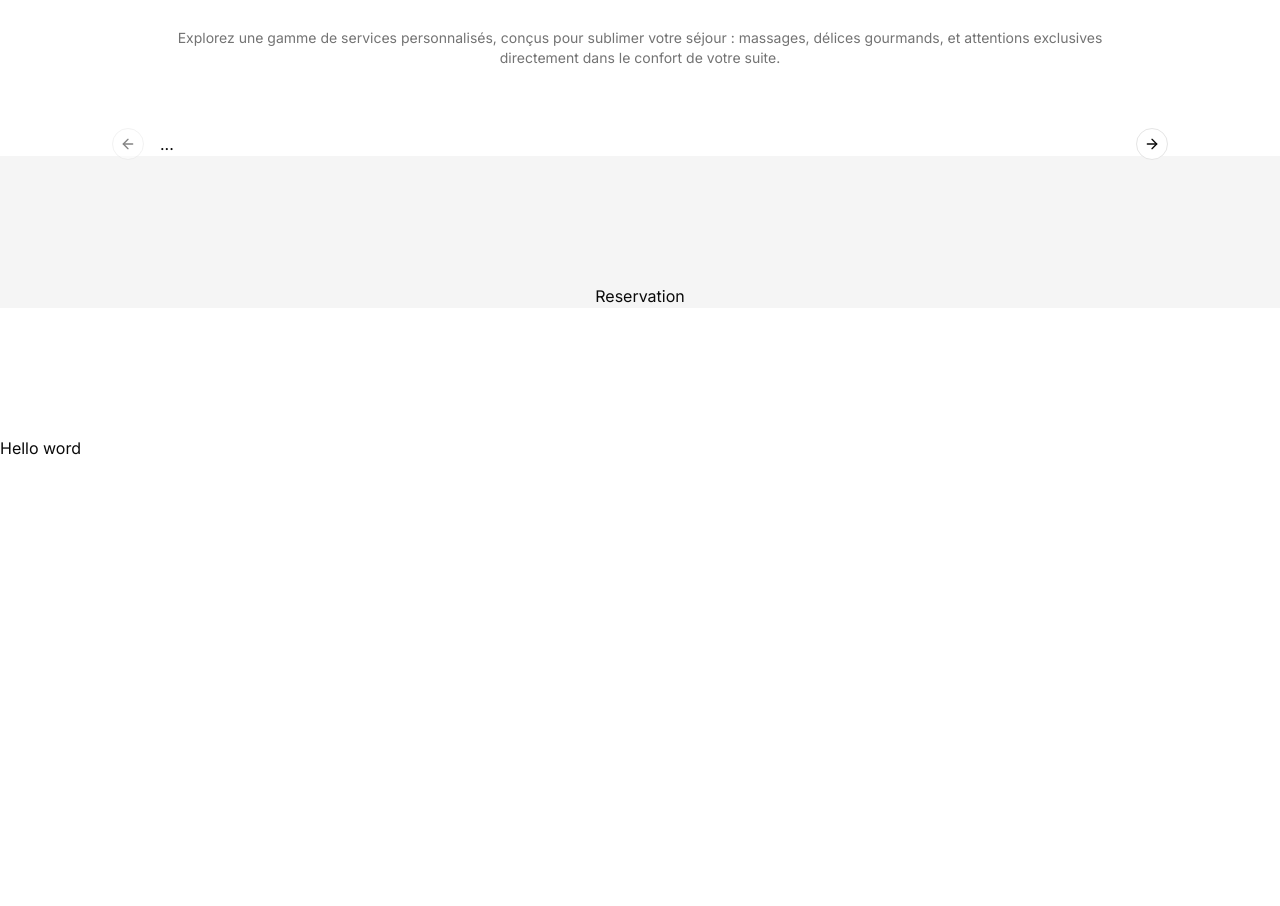
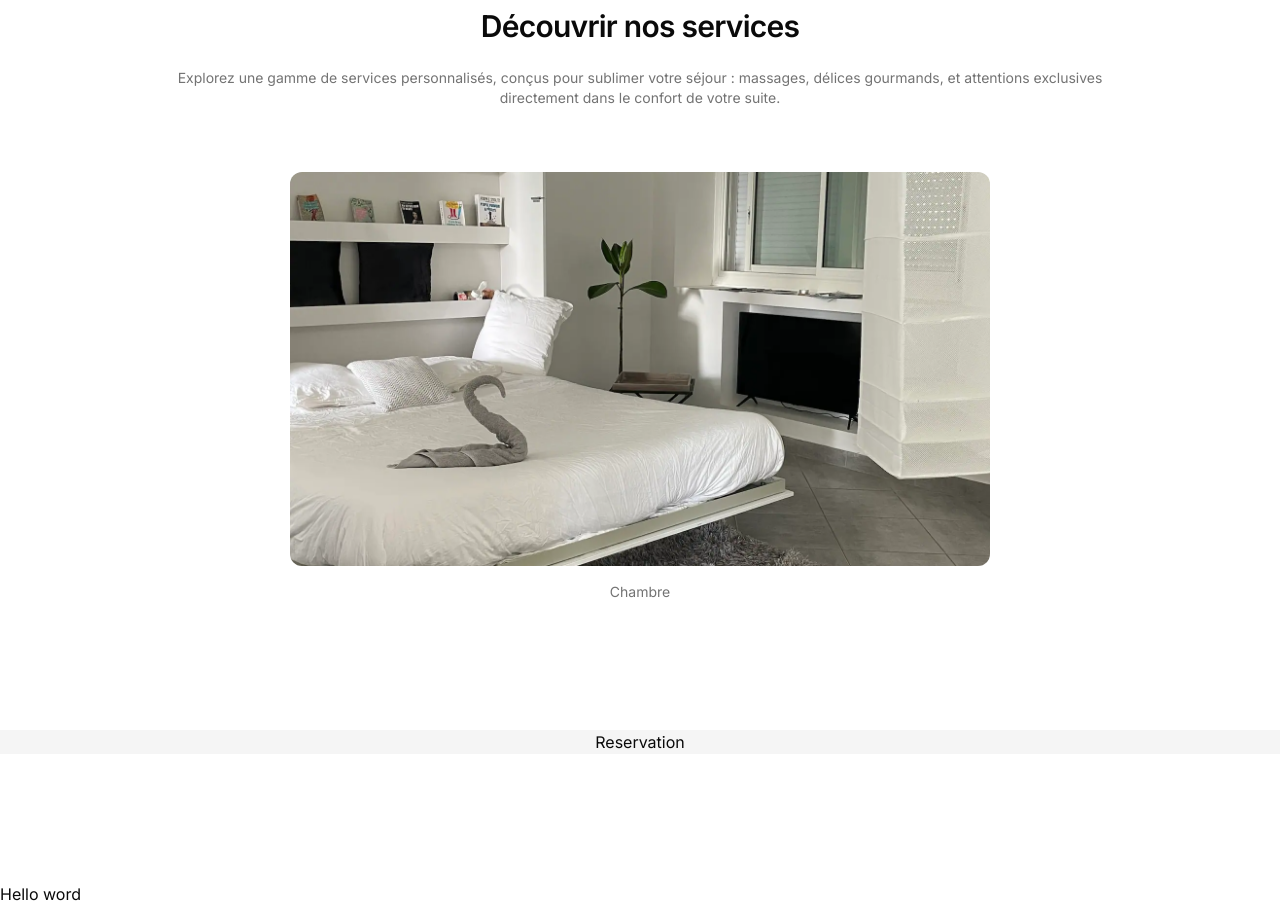
Before and after one commit to Firzus/nuit-detente-app, a Next.js app: page / in a window 1280 px wide. Shown: the part 1748-2654 px from the top of the page. Before the commit the page ends 2208 px from the top, so only its background shows below. Built offline with nearby package versions, Linux system fonts and the light colour scheme.

Commit message:
Add autoplay functionality to services carousel and update layout for hero and reservation components

```diff
--- a/package.json
+++ b/package.json
@@ -15,6 +15,7 @@
     "@radix-ui/react-tooltip": "^1.1.4",
     "class-variance-authority": "^0.7.1",
     "clsx": "^2.1.1",
+    "embla-carousel-autoplay": "^8.5.1",
     "embla-carousel-react": "^8.5.1",
     "lucide-react": "^0.461.0",
     "next": "15.0.3",
--- a/src/components/home/hero.tsx
+++ b/src/components/home/hero.tsx
@@ -25,13 +25,16 @@ export default function Hero() {
         </Button>
       </span>
 
-      <Image
-        className="mt-16 aspect-video rounded-3xl object-cover object-center"
-        src={HeroIMG}
-        alt="Aperçu de la suite avec piscine intérieure."
-        sizes="(min-width: 1280px) 960px, 100vw"
-        priority
-      />
+      <div className="relative mt-16 aspect-video size-full overflow-hidden rounded-3xl">
+        <Image
+          className="object-cover object-center"
+          src={HeroIMG.src}
+          alt="Aperçu de la suite avec piscine intérieure."
+          priority
+          fill
+          sizes="(min-width: 1280px) 960px, 100vw"
+        />
+      </div>
     </div>
   )
 }
--- a/src/components/home/reservation.tsx
+++ b/src/components/home/reservation.tsx
@@ -2,7 +2,7 @@ export default function Reservation() {
   return (
     <div
       id="reservation"
-      className="container flex flex-col items-center bg-secondary pt-10 sm:pt-20 xl:pt-32"
+      className="container mt-10 flex flex-col items-center bg-secondary sm:mt-20 xl:mt-32"
     >
       <p>Reservation</p>
     </div>
--- a/src/components/home/services.tsx
+++ b/src/components/home/services.tsx
@@ -1,12 +1,18 @@
-import {
-  Carousel,
-  CarouselContent,
-  CarouselItem,
-  CarouselNext,
-  CarouselPrevious,
-} from '@/components/ui/carousel'
+'use client'
+
+import React from 'react'
+
+import Image from 'next/image'
+import Autoplay from 'embla-carousel-autoplay'
+import { Carousel, CarouselContent, CarouselItem } from '@/components/ui/carousel'
+
+import { servicesCarouselData } from '@/data/services-carousel-data'
 
 export default function Services() {
+  const plugin = React.useRef(
+    Autoplay({ delay: 3000, stopOnInteraction: false, stopOnMouseEnter: true }),
+  )
+
   return (
     <div id="services" className="container flex flex-col items-center pt-10 sm:pt-20 xl:pt-32">
       <h2 className="scroll-m-20 text-center text-3xl font-semibold tracking-tight first:mt-0">
@@ -18,14 +24,35 @@ export default function Services() {
         délices gourmands, et attentions exclusives directement dans le confort de votre suite.
       </p>
 
-      <Carousel className="mt-16 w-full">
+      <Carousel
+        className="mt-16 w-full max-w-[700px]"
+        opts={{
+          loop: true,
+        }}
+        plugins={[plugin.current]}
+        onMouseEnter={plugin.current.stop}
+        onMouseLeave={plugin.current.reset}
+      >
         <CarouselContent>
-          <CarouselItem>...</CarouselItem>
-          <CarouselItem>...</CarouselItem>
-          <CarouselItem>...</CarouselItem>
+          {servicesCarouselData.map((service, index) => (
+            <CarouselItem key={index}>
+              <div className="flex flex-col items-center">
+                <div className="relative aspect-video w-full">
+                  <Image
+                    className="rounded-xl object-cover object-center"
+                    src={service.image.src}
+                    alt={service.description}
+                    sizes="(min-width: 1280px) 960px, 100vw"
+                    fill
+                    placeholder="blur"
+                    blurDataURL={service.image.src}
+                  />
+                </div>
+                <p className="mt-2 text-sm text-muted-foreground xl:mt-4">{service.description}</p>
+              </div>
+            </CarouselItem>
+          ))}
         </CarouselContent>
-        <CarouselPrevious />
-        <CarouselNext />
       </Carousel>
     </div>
   )
--- a/src/components/home/spaces.tsx
+++ b/src/components/home/spaces.tsx
@@ -2,7 +2,7 @@ import { spacesCardData } from '@/data/spaces-card-data'
 
 export default function Spaces() {
   return (
-    <div id="espaces" className="container flex flex-col items-center pt-10 sm:pt-20 xl:pt-32">
+    <div id="espaces" className="container mt-10 flex flex-col items-center sm:pt-20 xl:pt-32">
       <h2 className="scroll-m-20 text-center text-3xl font-semibold tracking-tight first:mt-0">
         Explorer vos espaces
       </h2>
```
Also changed, not shown: 1 other file (tests, documents, lock files or other folders).
